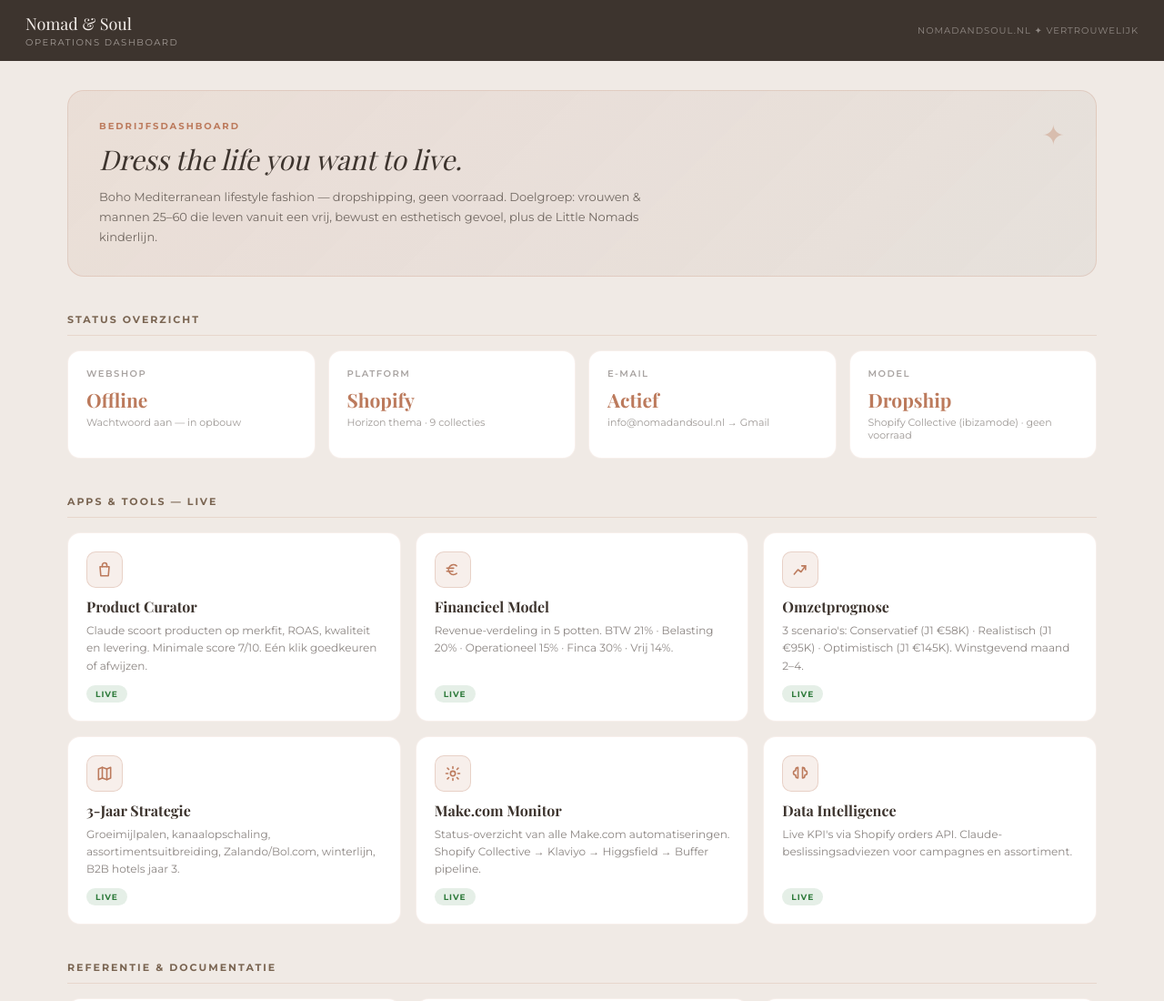
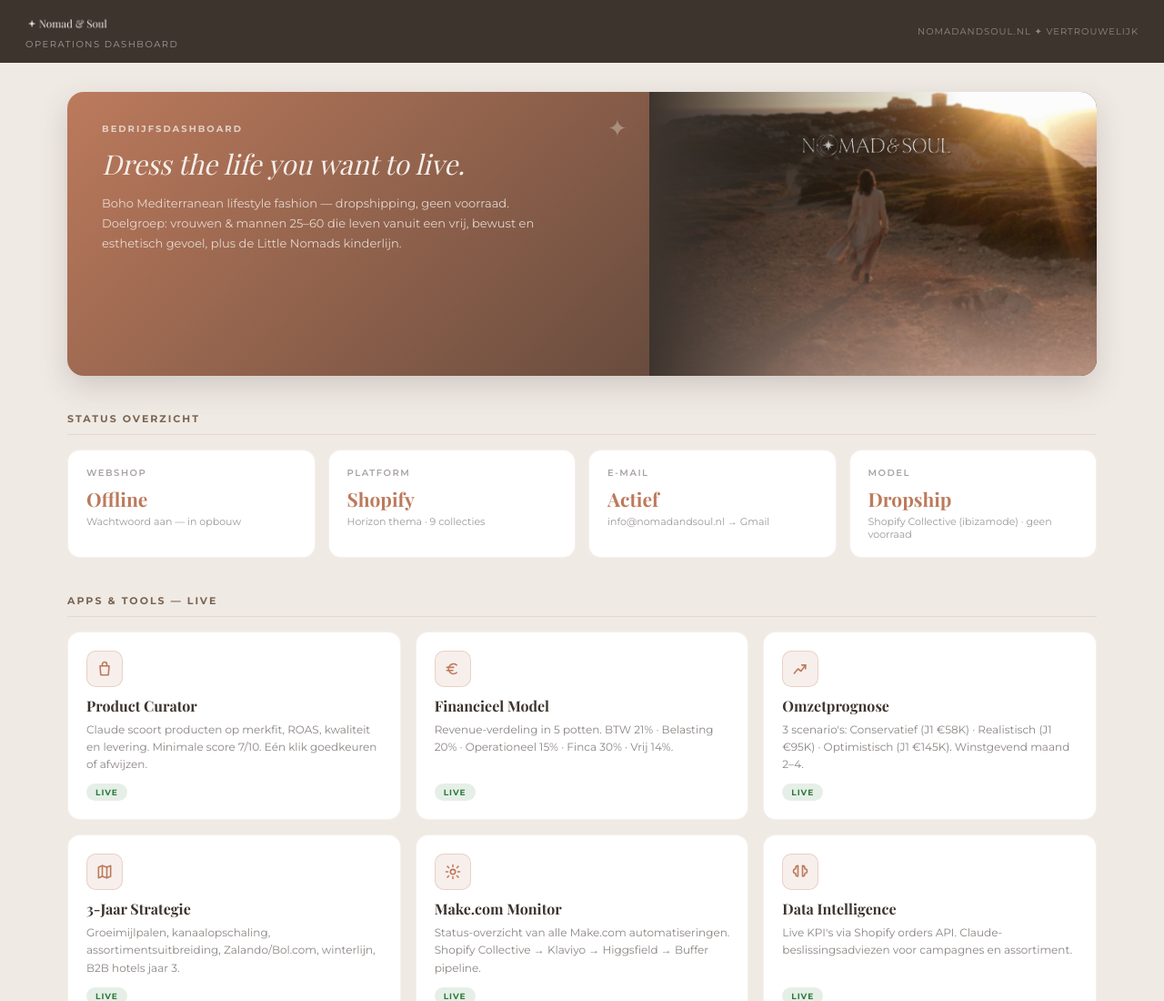
Before and after one commit to nomadandsoul/nomad-curator, a plain HTML site: page index.html in a window 1280 px wide. Shown: the top 1100 px of the page at 91% size. Drawn offline with nearby package versions, Linux system fonts and the light colour scheme; a web font is replaced by a local one.

Commit message:
Huisstijl update: gradient hoofding, logo overal, sfeerfoto

```diff
--- a/index.html
+++ b/index.html
@@ -30,11 +30,25 @@ body { font-family: 'Montserrat', sans-serif; background: #F0EAE5; color: #3D342
 .container { max-width: 1180px; margin: 0 auto; padding: 32px 24px 60px; }
 
 /* HERO */
-.hero { background: linear-gradient(135deg, rgba(188,122,92,0.10), rgba(61,52,46,0.05)); border: 1px solid rgba(188,122,92,0.2); border-radius: 18px; padding: 32px 34px; margin-bottom: 32px; position: relative; overflow: hidden; }
-.hero-label { font-size: 10px; letter-spacing: 2px; text-transform: uppercase; color: var(--tc); font-weight: 700; margin-bottom: 10px; }
-.hero h1 { font-family: 'Playfair Display', serif; font-style: italic; font-size: 30px; font-weight: 400; color: var(--esp); margin-bottom: 10px; }
-.hero p { font-size: 13px; color: rgba(61,52,46,0.7); line-height: 1.7; max-width: 620px; }
-.hero-star { position: absolute; right: 34px; top: 30px; font-size: 30px; color: rgba(188,122,92,0.35); }
+.hero {
+  background: linear-gradient(135deg, #BC7A5C, #3D342E);
+  border-radius: 18px;
+  margin-bottom: 32px;
+  position: relative;
+  overflow: hidden;
+  display: grid;
+  grid-template-columns: 1.3fr 1fr;
+  align-items: stretch;
+  box-shadow: 0 12px 32px rgba(61,52,46,0.18);
+}
+.hero-tekst { padding: 34px 38px; position: relative; z-index: 1; }
+.hero-label { font-size: 10px; letter-spacing: 2px; text-transform: uppercase; color: rgba(245,239,235,0.75); font-weight: 700; margin-bottom: 12px; }
+.hero h1 { font-family: 'Playfair Display', serif; font-style: italic; font-size: 30px; font-weight: 400; color: #F5EFEB; margin-bottom: 12px; }
+.hero p { font-size: 13px; color: rgba(245,239,235,0.82); line-height: 1.7; max-width: 480px; }
+.hero-star { position: absolute; right: 24px; top: 24px; font-size: 26px; color: rgba(245,239,235,0.35); z-index: 1; }
+.hero-foto { position: relative; overflow: hidden; min-height: 200px; }
+.hero-foto img { width: 100%; height: 100%; object-fit: cover; display: block; }
+.hero-foto::after { content: ''; position: absolute; top: 0; left: 0; width: 100%; height: 100%; background: linear-gradient(90deg, #3D342E 0%, rgba(61,52,46,0.35) 35%, rgba(61,52,46,0) 70%); }
 
 /* SECTIE LABEL */
 .sectie-label { font-size: 11px; letter-spacing: 2px; text-transform: uppercase; color: var(--dusty); font-weight: 700; margin: 40px 0 16px; border-bottom: 1px solid rgba(188,122,92,0.18); padding-bottom: 10px; }
@@ -94,6 +108,9 @@ a.app-kaart:hover { border-color: rgba(188,122,92,0.4); box-shadow: 0 8px 24px r
 .dash-footer { text-align: center; font-size: 10px; color: rgba(61,52,46,0.35); letter-spacing: 1px; padding: 28px 0 12px; }
 
 @media (max-width: 900px) {
+  .hero { grid-template-columns: 1fr; }
+  .hero-foto { min-height: 140px; order: -1; }
+  .hero-foto::after { background: linear-gradient(0deg, #3D342E 0%, rgba(61,52,46,0.25) 45%, rgba(61,52,46,0) 100%); }
   .status-grid { grid-template-columns: repeat(2,1fr); }
   .grid-3 { grid-template-columns: 1fr; }
   .merk-grid { grid-template-columns: 1fr; }
@@ -105,8 +122,8 @@ a.app-kaart:hover { border-color: rgba(188,122,92,0.4); box-shadow: 0 8px 24px r
 
 <div class="topbar">
   <div>
-    <div class="topbar-brand">Nomad & Soul</div>
-    <div class="topbar-sub">Operations Dashboard</div>
+    <img src="logo-ivory.png" alt="Nomad & Soul" style="height:24px;width:auto;display:block;">
+    <div class="topbar-sub" style="margin-top:4px;">Operations Dashboard</div>
   </div>
   <div class="topbar-right">nomadandsoul.nl ✦ Vertrouwelijk</div>
 </div>
@@ -115,10 +132,15 @@ a.app-kaart:hover { border-color: rgba(188,122,92,0.4); box-shadow: 0 8px 24px r
 
   <!-- HERO -->
   <div class="hero">
-    <div class="hero-star">✦</div>
-    <div class="hero-label">Bedrijfsdashboard</div>
-    <h1>Dress the life you want to live.</h1>
-    <p>Boho Mediterranean lifestyle fashion — dropshipping, geen voorraad. Doelgroep: vrouwen &amp; mannen 25–60 die leven vanuit een vrij, bewust en esthetisch gevoel, plus de Little Nomads kinderlijn.</p>
+    <div class="hero-tekst">
+      <div class="hero-star">✦</div>
+      <div class="hero-label">Bedrijfsdashboard</div>
+      <h1>Dress the life you want to live.</h1>
+      <p>Boho Mediterranean lifestyle fashion — dropshipping, geen voorraad. Doelgroep: vrouwen &amp; mannen 25–60 die leven vanuit een vrij, bewust en esthetisch gevoel, plus de Little Nomads kinderlijn.</p>
+    </div>
+    <div class="hero-foto">
+      <img src="hero-images/nomad-mail2-aarde-hero.jpg" alt="Nomad & Soul sfeer">
+    </div>
   </div>
 
   <!-- STATUS -->
```
